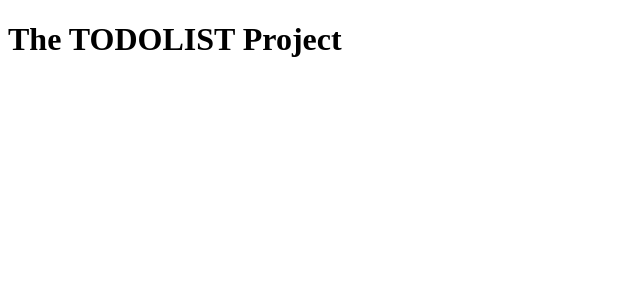
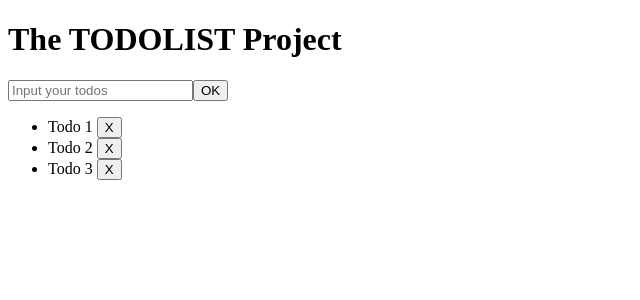
Before and after one commit to YoonKeumJae/MyTodos, a React (Vite) app: page / in a window 1280 px wide. Shown: the top 300 px of the page, without its empty margins (0-640 px from the left). Built offline with nearby package versions, Linux system fonts and the light colour scheme.

Commit message:
[Feat] Basic layout setting

```diff
--- a/src/App.jsx
+++ b/src/App.jsx
@@ -3,6 +3,17 @@ function App() {
   return (
     <>
       <h1>The TODOLIST Project</h1>
+      <form>
+        <input type="text" placeholder="Input your todos" />
+        <button>OK</button>
+      </form>
+      <div>
+        <ul>
+          <li>Todo 1 <button>X</button></li>
+          <li>Todo 2 <button>X</button></li>
+          <li>Todo 3 <button>X</button></li>
+        </ul>
+      </div>
     </>
   )
 }
```
